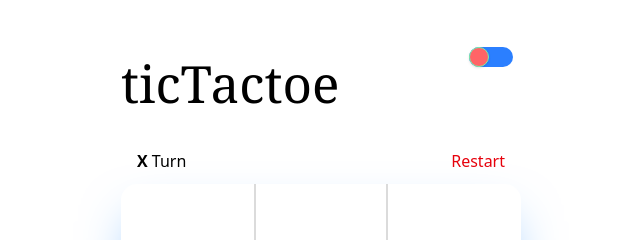
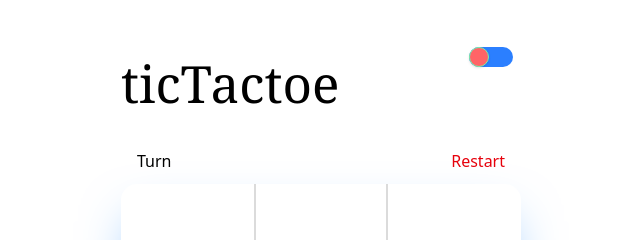
Before and after one commit to usergaia/ticTactoe, a React (Vite) app: page / in a window 1280 px wide. Shown: the top 240 px of the page, without its empty margins (319-959 px from the left). Built offline with nearby package versions, Linux system fonts and the light colour scheme.

Commit message:
feat: add tracker for turn

```diff
--- a/src/components/board.jsx
+++ b/src/components/board.jsx
@@ -1,12 +1,12 @@
 import { UpdateBoard } from '../hooks/boardHook';
 
 export const GameBoard = () => {
-  const { boardVal, handleTurn, resetBoard } = UpdateBoard();
+  const { boardVal, handleTurn, resetBoard, currentSymbol } = UpdateBoard();
   return (
     <>
       <div className="mr-4 ml-4 flex flex-row justify-between">
         <div className="utility text-black">
-          <b>X</b> Turn
+          <b>{currentSymbol}</b> Turn
         </div>
         <div className="utility text-red-600" onClick={resetBoard}>
           Restart
```
